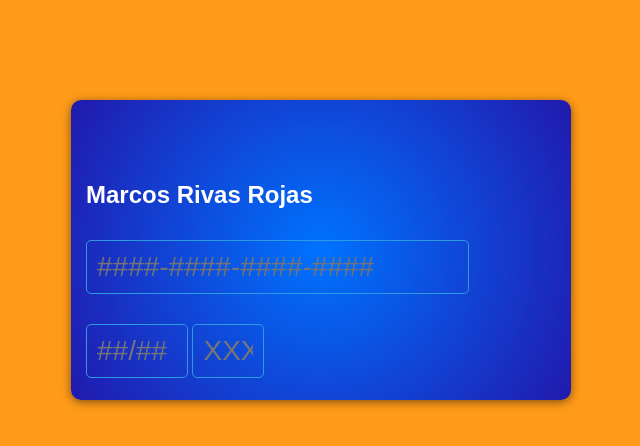
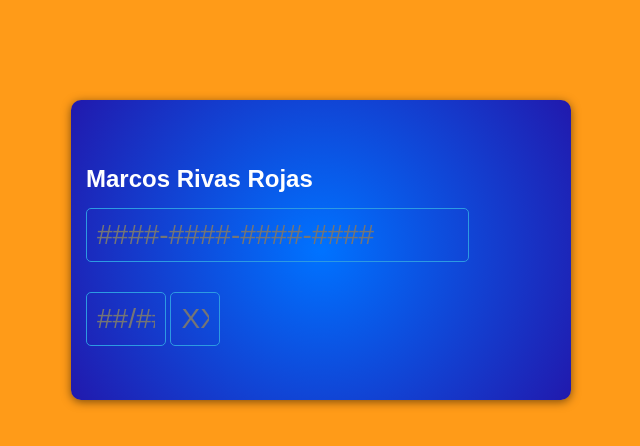
Before and after one commit to stiphen27/inputMask, a plain HTML site: page index.html in a window 1280 px wide. Shown: the whole page, without its empty margins (319-959 px from the left). Drawn offline with Linux system fonts and the light colour scheme.

Commit message:
chore: add reset to avoid unexpected spacing

```diff
--- a/styles.css
+++ b/styles.css
@@ -1,3 +1,19 @@
+*,
+*::after,
+*::before {
+  margin:0;
+ padding:0;
+ box-sizing:border-box;
+}
+
+html {
+ font-size:62.5%;
+}
+
+body {
+ font-size:1.6rem;
+}
+
 body{
     font-family: Arial, Helvetica, sans-serif;
     background-color: rgb(255, 155, 24);
```
